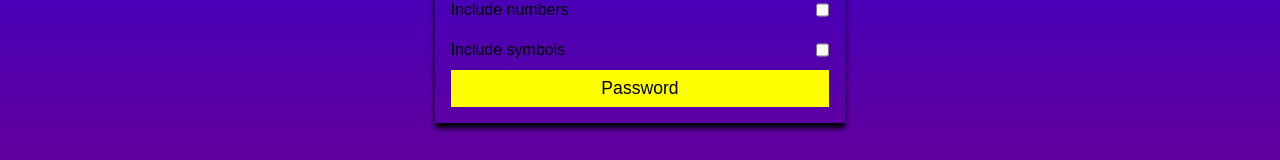
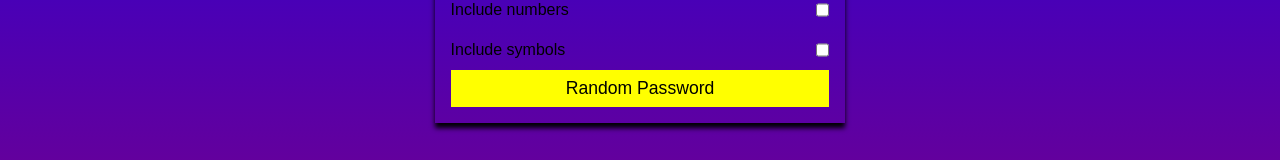
Before and after one commit to HoseaNganga/Password-Generator, a plain HTML site: page index.html in a window 1280 px wide. Shown: the part 456-616 px from the top of the page. Drawn offline with Linux system fonts and the light colour scheme; a web font is replaced by a local one.

Commit message:
Modified branchOne index.html

```diff
--- a/index.html
+++ b/index.html
@@ -51,7 +51,7 @@
           <input type="checkbox" id="symbols" />
         </div>
       </form>
-      <button class="generateButton">Password</button>
+      <button class="generateButton">Random Password</button>
     </div>
   </body>
 </html>
```
